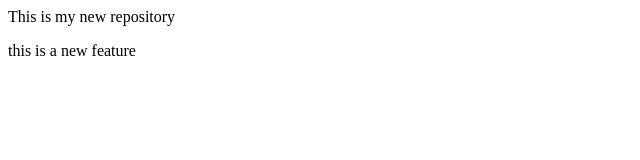
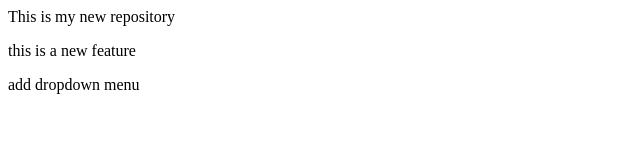
Before and after one commit to sachinsahu460368/local-repo, a plain HTML site: page index.html in a window 1280 px wide. Shown: the whole page, without its empty margins (0-640 px from the left). Drawn offline with Linux system fonts and the light colour scheme.

Commit message:
add dropdown feature

```diff
--- a/index.html
+++ b/index.html
@@ -1,2 +1,3 @@
 <p>This is my new repository</p>
 <p>this is a new feature</p>
+<p>add dropdown menu</p>
```
